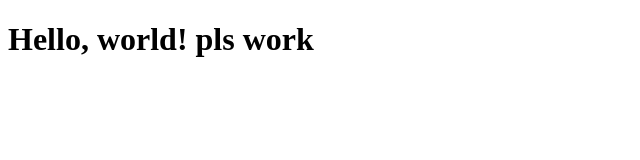
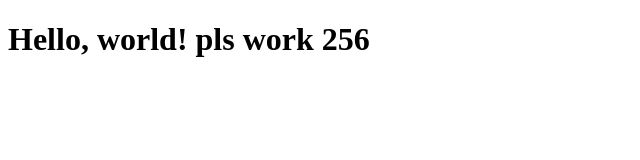
Before and after one commit to NaV1Man/n1.github.io, a plain HTML site: page index.html in a window 1280 px wide. Shown: the whole page, without its empty margins (0-640 px from the left). Drawn offline with Linux system fonts and the light colour scheme.

Commit message:
second commit

```diff
--- a/index.html
+++ b/index.html
@@ -3,7 +3,7 @@
 
 <body>
 
-<h1>Hello, world! pls work</h1>
+<h1>Hello, world! pls work   256</h1>
 
 </body>
 
```
